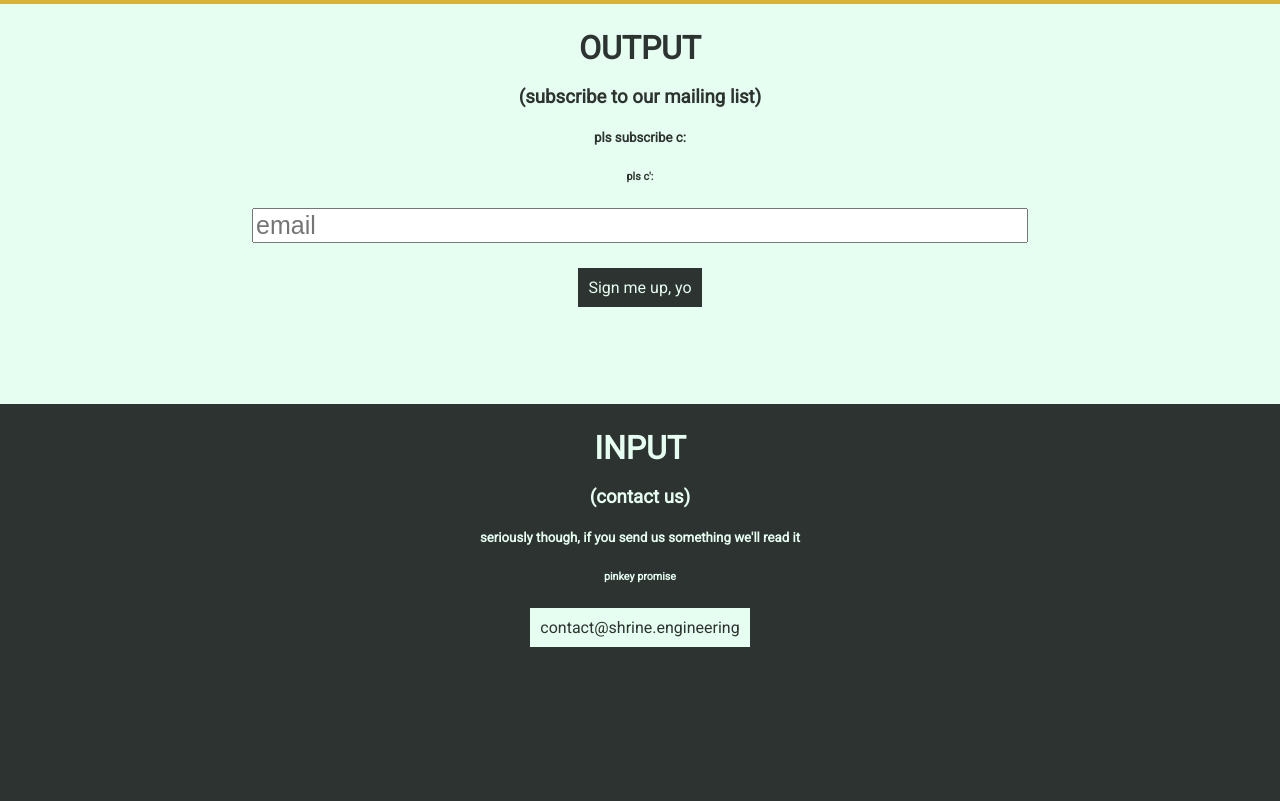
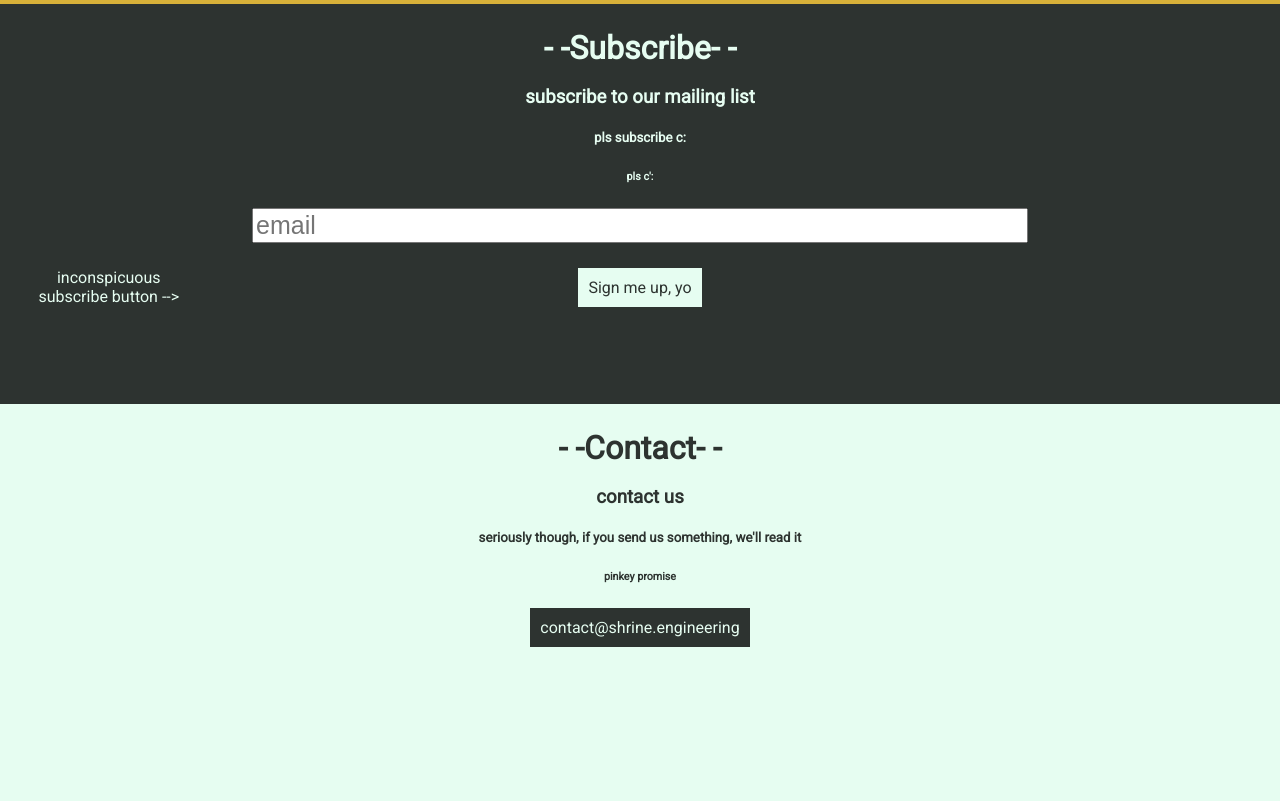
Before and after one commit to Tyler-Harwood/shrine-engineering-site, a plain HTML site: page index.html in a window 1280 px wide. Shown: the part 3196-3997 px from the top of the page. Drawn offline with nearby package versions, Linux system fonts and the light colour scheme.

Commit message:
Lots of cleanup, switched colors for subscribe and contact, made billboard go down, changed color of text against purple

```diff
--- a/index.html
+++ b/index.html
@@ -300,7 +300,9 @@
 							<div class="silhouette1 s2"></div>
 							<div class="silhouette1 s3"></div>
 							<div class="s1">
+								<a href="#subscribe">
 									<img id="billboardImage1" src="images/shrineEngineeringArrow.svg" alt="Nice green circle"/>
+								</a>
 							</div>
 						</div>
 					</div>
@@ -313,33 +315,37 @@
 			</div>
 			<div id="subscribe" class="column">
 				<div id="outputForm">
-					<h1 class="outputForm noSidePadding">OUTPUT</h1>
-					<h3 class="outputForm">(subscribe to our mailing list)</h3>
+					<h1 class="outputForm noSidePadding">- -Subscribe- -</h1>
+					<h3 class="outputForm">subscribe to our mailing list</h3>
 					<h5 class="outputForm">pls subscribe c:</h5>
 					<h6 class="outputForm">pls c':</h6>
 					<form action="//engineering.us15.list-manage.com/subscribe/post?u=1fb5a550f6b5eb31337be3105&amp;id=b01fe72603" method="post">
 						<input id="emailField" type="text" placeholder="email" name="email" required>
 						<br>
 						<span class="form_error" id="invalid_email"></span>
-						<button id="subscribeButton"
+						<div>
+							<div id="subscribePointer">inconspicuous<br>subscribe button --&gt</div>
+							<button
+								id="subscribeButton"
 								class="g-recaptcha"
 								data-sitekey="6LcPXh8UAAAAABKS_VkUl3uzBbkYlwOaSuMbnv9N"
 								data-callback="YourOnSubmitFn">
 								Sign me up, yo
 							</button>
+						</div>
 					</form>
 					<img id="fireworks" src="images/fireworksThankYou.gif"/>
 				</div>
 				<div id="inputForm">
-					<h1 class="inputForm noSidePadding">INPUT</h1>
-					<h3 class="inputForm">(contact us)</h3>
-					<h5 class="inputForm">seriously though, if you send us something we'll read it</h5>
+					<h1 class="inputForm noSidePadding">- -Contact- -</h1>
+					<h3 class="inputForm">contact us</h3>
+					<h5 class="inputForm">seriously though, if you send us something, we'll read it</h5>
 					<h6 class="inputForm">pinkey promise</h6>
 					<button id="contactButton" onclick="location.href='mailto:contact@shrine.engineering';">contact@shrine.engineering</button>
 				</div>
 			</div>
 			<div id="about" class="column">
-				<h1 id="sidePadding">- -About- -</h1>
+				<h1 class="outputForm noSidePadding">- -About- -</h1>
 				<h2>Who are we?</h2>
 				<div>We're engineers that are really into making things that don't suck.</div>
 				<h2>What do we even do?</h2>
--- a/main.css
+++ b/main.css
@@ -96,7 +96,7 @@ border-style: solid;
 #about {
 	background-color: #420877;
 	float:left;
-	color: white;
+	color: #e6fdf1;
 	font-family: 'Roboto', sans-serif;
 	overflow-y: scroll;
 	font-size: 120%;
@@ -1292,8 +1292,6 @@ h1 {
 }
 
 #subscribeButton {
-	background: #2d3330;
-	color: #e6fdf1;
 	padding : 10px;
     margin  : 25px auto;
     display : block;
@@ -1301,10 +1299,10 @@ h1 {
 	font-family: 'Roboto', sans-serif;
 	font-size: medium;
 	border: 0px;
+	color: #2d3330;
+	background: #e6fdf1;
 }
 #contactButton {
-	color: #2d3330;
-	background: #e6fdf1;
 	padding : 10px;
     margin  : 5px auto;
     display : block;
@@ -1312,16 +1310,18 @@ h1 {
 	font-family: 'Roboto', sans-serif;
 	font-size: medium;
 	border: 0px;
+	background: #2d3330;
+	color: #e6fdf1;
 }
 
 #inputForm {
 	width: 100%;
 	height: 50%;
-	background: #2d3330;
+	background: #e6fdf1;
 }
 
 .inputForm {
-	color: #e6fdf1;
+	color: #2d3330;
 	text-align: center;
 	vertical-align: middle;
 }
@@ -1337,18 +1337,17 @@ h1 {
 
 
 .outputForm {
-	color: #2d3330;
 	text-align: center;
 	vertical-align: middle;
 }
 
 #outputForm{
     display: inline-block;
+	background: #2d3330;
+	color: #e6fdf1;
     text-align: center;
 	width: 100%;
 	height: 50%;
-	color: #2d3330;
-	background: #e6fdf1;
 }
 
 .growAnimation5{
@@ -1384,3 +1383,9 @@ h1 {
 
 #fireworks {
 }
+
+#subscribePointer {
+	float: left;
+	margin:0 0 0 3%;
+	position:absolute
+}
```
Lines whose indentation alone changed are shown as unchanged.
